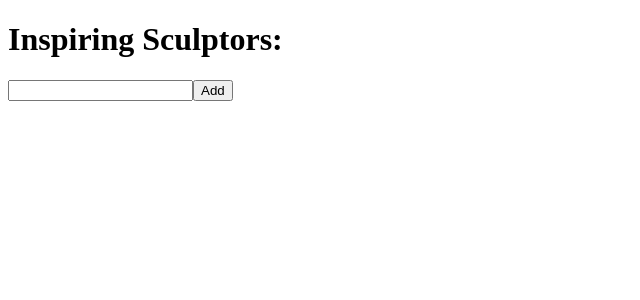
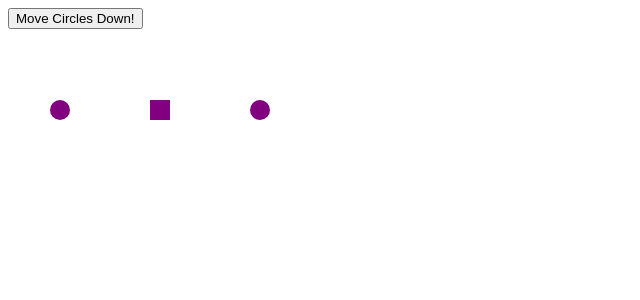
Before and after one commit to Shayan3528/updating-objects-in-state-react-, a React (Vite) app: page / in a window 1280 px wide. Shown: the top 300 px of the page, without its empty margins (0-640 px from the left). Built offline with nearby package versions, Linux system fonts and the light colour scheme.

Commit message:
Transforming an Array

```diff
--- a/src/App.jsx
+++ b/src/App.jsx
@@ -1,32 +1,45 @@
-import {useState} from 'react';
-let nextId = 0;
+import { useState } from 'react';
 
-export default function App(){
-  const [name,setName] = useState('');
-  const [artists,setArtists] = useState([]);
+let initialShapes = [
+  { id: 0, type: "circle", x: 50, y: 100 },
+  { id: 1, type: "square", x: 150, y: 100 },
+  { id: 2, type: "circle", x: 250, y: 100 }
+];
+
+export default function App() {
+  const [shapes, setShapes] = useState(initialShapes);
+
+  function handleClick() {
+    const nextShapes = shapes.map(shape => {
+      if (shape.type === 'square') {
+        return shape;
+      } else {
+        return {
+          ...shape,
+          y: shape.y + 50,
+        };
+      }
+    });
+    setShapes(nextShapes);
+  }
 
   return (
     <>
-      <h1>Inspiring Sculptors: </h1>
-      <input
-      value = {name}
-      onChange = { e => setName(e.target.value)}
-      />
-
-      <button onClick = {() => {
-        setArtists([
-          ...artists,
-          {id: nextId++,name:name}
-        ])
-      }}> Add
-      </button>
-      <ul>
-        {artists.map(artists => (
-          <li key = {artists.id} > {artists.name}</li>
-        ))}
-      </ul>
-
+      <button onClick={handleClick}>Move Circles Down!</button>
+      {shapes.map(shape => (
+        <div
+          key={shape.id}
+          style={{
+            background: "purple",
+            position: "absolute",
+            left: shape.x,
+            top: shape.y,
+            borderRadius: shape.type === "circle" ? "50%" : "",
+            width: 20,
+            height: 20,
+          }}
+        />
+      ))}
     </>
   );
-
 }
--- a/src/main.jsx
+++ b/src/main.jsx
@@ -6,5 +6,5 @@
 createRoot(document.getElementById('root')).render(
   <StrictMode>
     <App />
-  </StrictMode>,
+  </StrictMode>
 )
```
